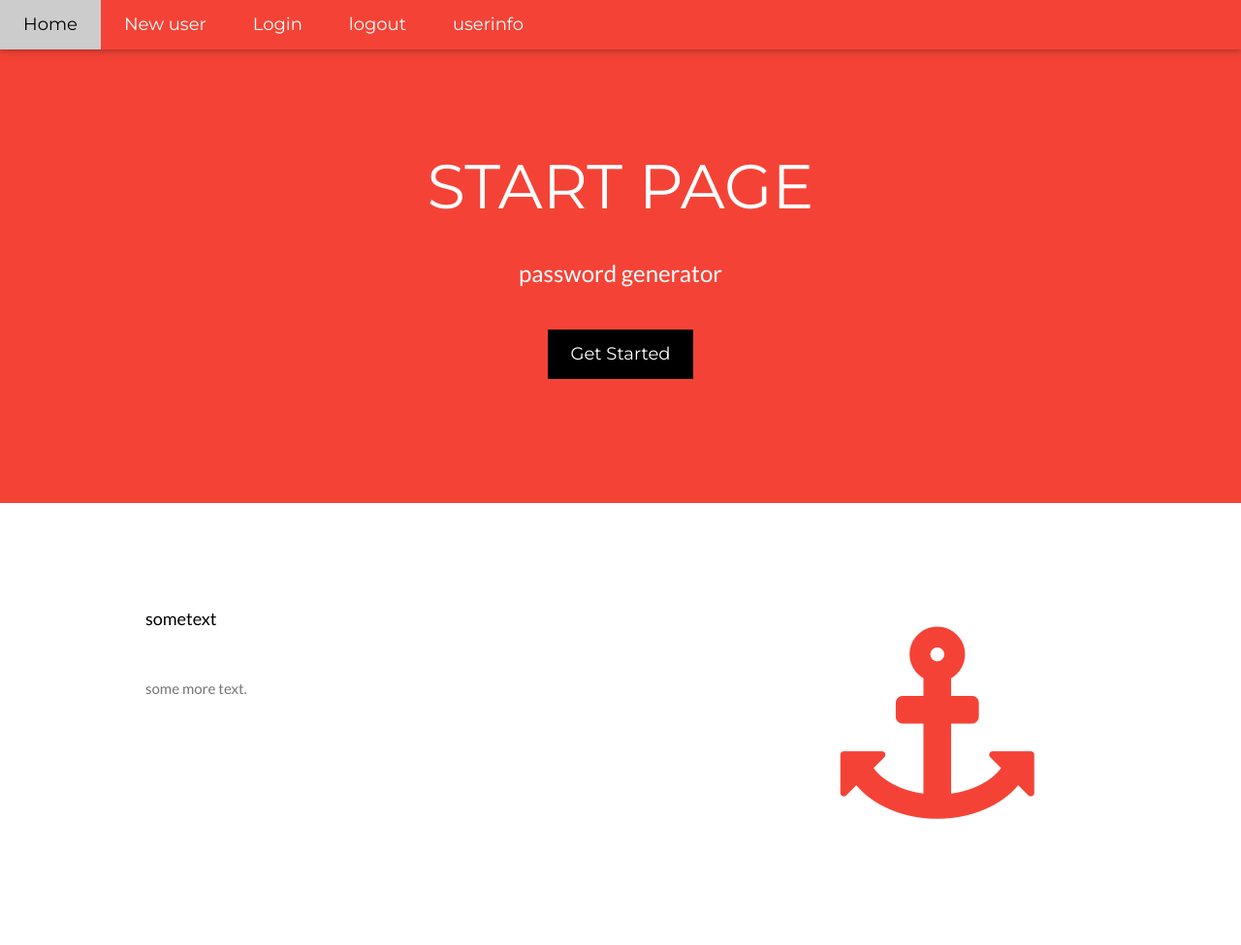
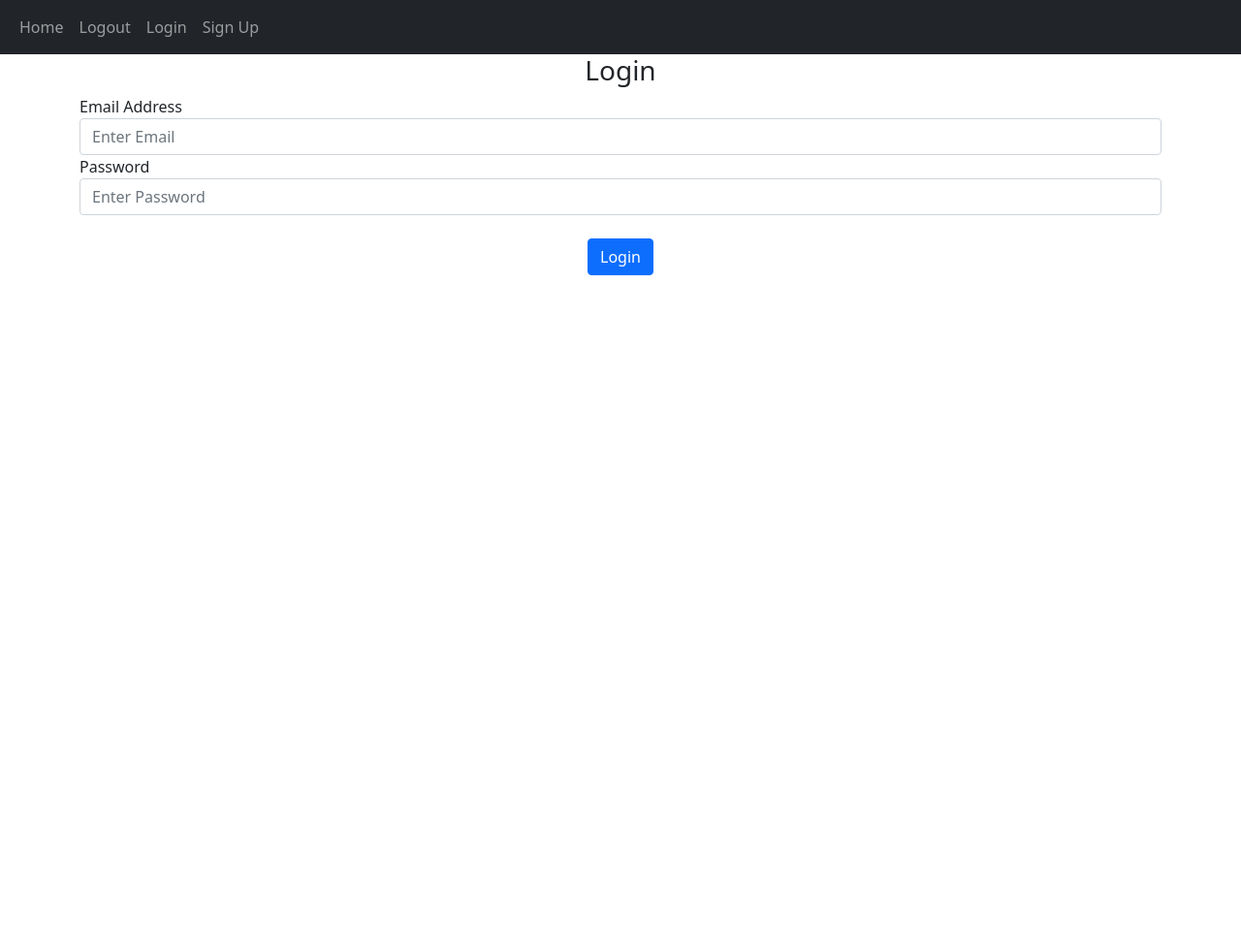
Before and after one commit to ryanlee235/websitepass, a Flask app: page /login in a window 1280 px wide. Shown: the whole page at 97% size. After the commit the page ends 284 px from the top, so only its background shows below. Run offline with Flask 2, Linux system fonts and the light colour scheme; some libraries are stand-ins or nearby versions.

Commit message:
Update base.html

```diff
--- a/password/webgen/web/templates/base.html
+++ b/password/webgen/web/templates/base.html
@@ -1,58 +1,67 @@
 <!DOCTYPE html>
 <html lang="en">
-<title>Password generator</title>
-<meta charset="UTF-8">
-<meta name="viewport" content="width=device-width, initial-scale=1">
-<link rel="stylesheet" href="https://www.w3schools.com/w3css/4/w3.css">
-<link rel="stylesheet" href="https://fonts.googleapis.com/css?family=Lato">
-<link rel="stylesheet" href="https://fonts.googleapis.com/css?family=Montserrat">
-<link rel="stylesheet" href="https://cdnjs.cloudflare.com/ajax/libs/font-awesome/4.7.0/css/font-awesome.min.css">
-<style>
-body,h1,h2,h3,h4,h5,h6 {font-family: "Lato", sans-serif}
-.w3-bar,h1,button {font-family: "Montserrat", sans-serif}
-.fa-anchor,.fa-coffee {font-size:200px}
-</style>
-<body>
+  <head>
+    <meta charset="UTF-8" />
+    <meta http-equiv="X-UA-Compatible" content="IE=edge" />
+    <meta name="viewport" content="width=device-width, initial-scale=1.0" />
+    <link
+      href="https://cdn.jsdelivr.net/npm/bootstrap@5.0.2/dist/css/bootstrap.min.css"
+      rel="stylesheet"
+      integrity="sha384-EVSTQN3/azprG1Anm3QDgpJLIm9Nao0Yz1ztcQTwFspd3yD65VohhpuuCOmLASjC"
+      crossorigin="anonymous"
+    />
+    <script
+      src="https://kit.fontawesome.com/999ca2bb93.js"
+      crossorigin="anonymous"
+    ></script>
+    <title>{% block title %}{% endblock %}</title>
+  </head>
+  <body>
+    <nav class="navbar navbar-expand-lg navbar-dark bg-dark">
+      <div class="container-fluid">
+        <button
+          class="navbar-toggler"
+          type="button"
+          data-bs-toggle="collapse"
+          data-bs-target="#navbar"
+        >
+          <span class="navbar-toggler-icon"></span>
+        </button>
+        <div class="collapse navbar-collapse" id="navbar">
+          <div class="navbar-nav">
+            <a class="nav-item nav-link" href="/home">Home</a>
 
-<!-- Navbar -->
-<div class="w3-top">
-  <div class="w3-bar w3-red w3-card w3-left-align w3-large">
-    <a class="w3-bar-item w3-button w3-hide-medium w3-hide-large w3-right w3-padding-large w3-hover-white w3-large w3-red" href="javascript:void(0);" onclick="myFunction()" title="Toggle Navigation Menu"><i class="fa fa-bars"></i></a>
-    <a href="#" class="w3-bar-item w3-button w3-padding-large w3-white">Home</a>
-    <a href="#" class="w3-bar-item w3-button w3-hide-small w3-padding-large w3-hover-white">New user</a>
-    <a href="#" class="w3-bar-item w3-button w3-hide-small w3-padding-large w3-hover-white">Login</a>
-    <a href="#" class="w3-bar-item w3-button w3-hide-small w3-padding-large w3-hover-white">logout</a>
-    <a href="#" class="w3-bar-item w3-button w3-hide-small w3-padding-large w3-hover-white">userinfo</a>
-  </div>
+            <a class="nav-item nav-link" href="/logout">Logout</a>
 
-  <!-- Navbar on small screens -->
-  <div id="navDemo" class="w3-bar-block w3-white w3-hide w3-hide-large w3-hide-medium w3-large">
-    <a href="#" class="w3-bar-item w3-button w3-padding-large">Link 1</a>
-    <a href="#" class="w3-bar-item w3-button w3-padding-large">Link 2</a>
-    <a href="#" class="w3-bar-item w3-button w3-padding-large">Link 3</a>
-    <a href="#" class="w3-bar-item w3-button w3-padding-large">Link 4</a>
-  </div>
-</div>
+            <a class="nav-item nav-link" href="/login">Login</a>
+            <a class="nav-item nav-link" href="/sign-up">Sign Up</a>
 
-<!-- Header -->
-<header class="w3-container w3-red w3-center" style="padding:128px 16px">
-  <h1 class="w3-margin w3-jumbo">START PAGE</h1>
-  <p class="w3-xlarge">password generator</p>
-  <button class="w3-button w3-black w3-padding-large w3-large w3-margin-top">Get Started</button>
-</header>
-
-<!-- First Grid -->
-<div class="w3-row-padding w3-padding-64 w3-container">
-  <div class="w3-content">
-    <div class="w3-twothird">
-      <h1></h1>
-      <h5 class="w3-padding-32">sometext</h5>
-
-      <p class="w3-text-grey">some more text.</p>
+          </div>
+        </div>
+      </div>
+    </nav>
+    {% with messages = get_flashed_messages(with_categories=true) %} {% if
+    messages %} {% for category, message in messages %} {% if category ==
+    'error' %}
+    <div class="alert alert-danger alter-dismissible fade show" role="alert">
+      {{ message }}
+      <button type="button" class="btn-close" data-bs-dismiss="alert"></button>
     </div>
-
-    <div class="w3-third w3-center">
-      <i class="fa fa-anchor w3-padding-64 w3-text-red"></i>
+    {% else %}
+    <div class="alert alert-success alter-dismissible fade show" role="alert">
+      {{ message }}
+      <button type="button" class="btn-close" data-bs-dismiss="alert"></button>
     </div>
-  </div>
-</div>
+    {% endif %} {% endfor %} {% endif %} {% endwith %}
+    <div class="container">{% block content %}{% endblock %}</div>
+    <script
+      src="https://cdn.jsdelivr.net/npm/bootstrap@5.0.2/dist/js/bootstrap.bundle.min.js"
+      integrity="sha384-MrcW6ZMFYlzcLA8Nl+NtUVF0sA7MsXsP1UyJoMp4YLEuNSfAP+JcXn/tWtIaxVXM"
+      crossorigin="anonymous"
+    ></script>
+    <script
+      type="text/javascript"
+      src="{{ url_for('static', filename='index.js')}}"
+    ></script>
+  </body>
+</html>
```
